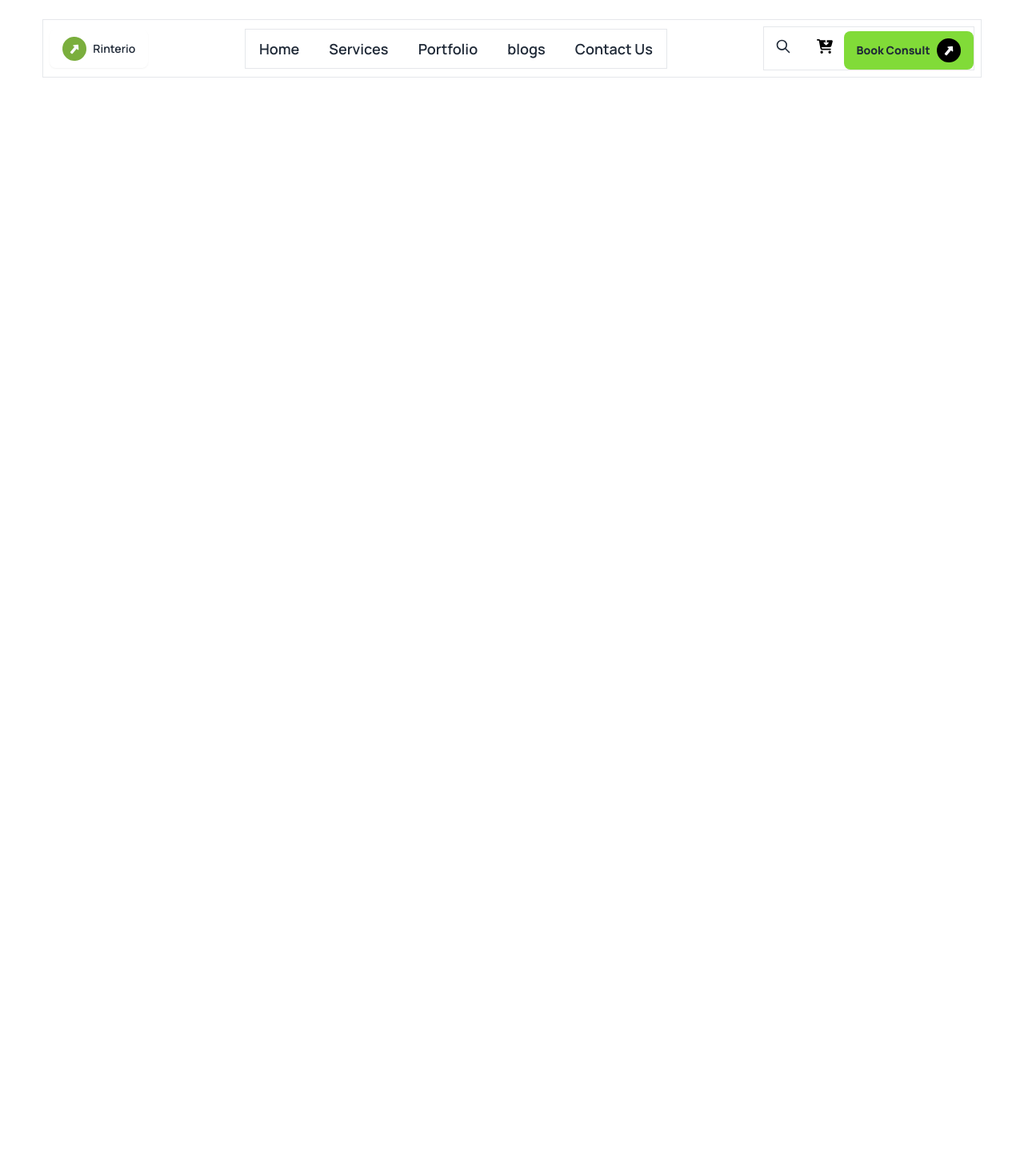
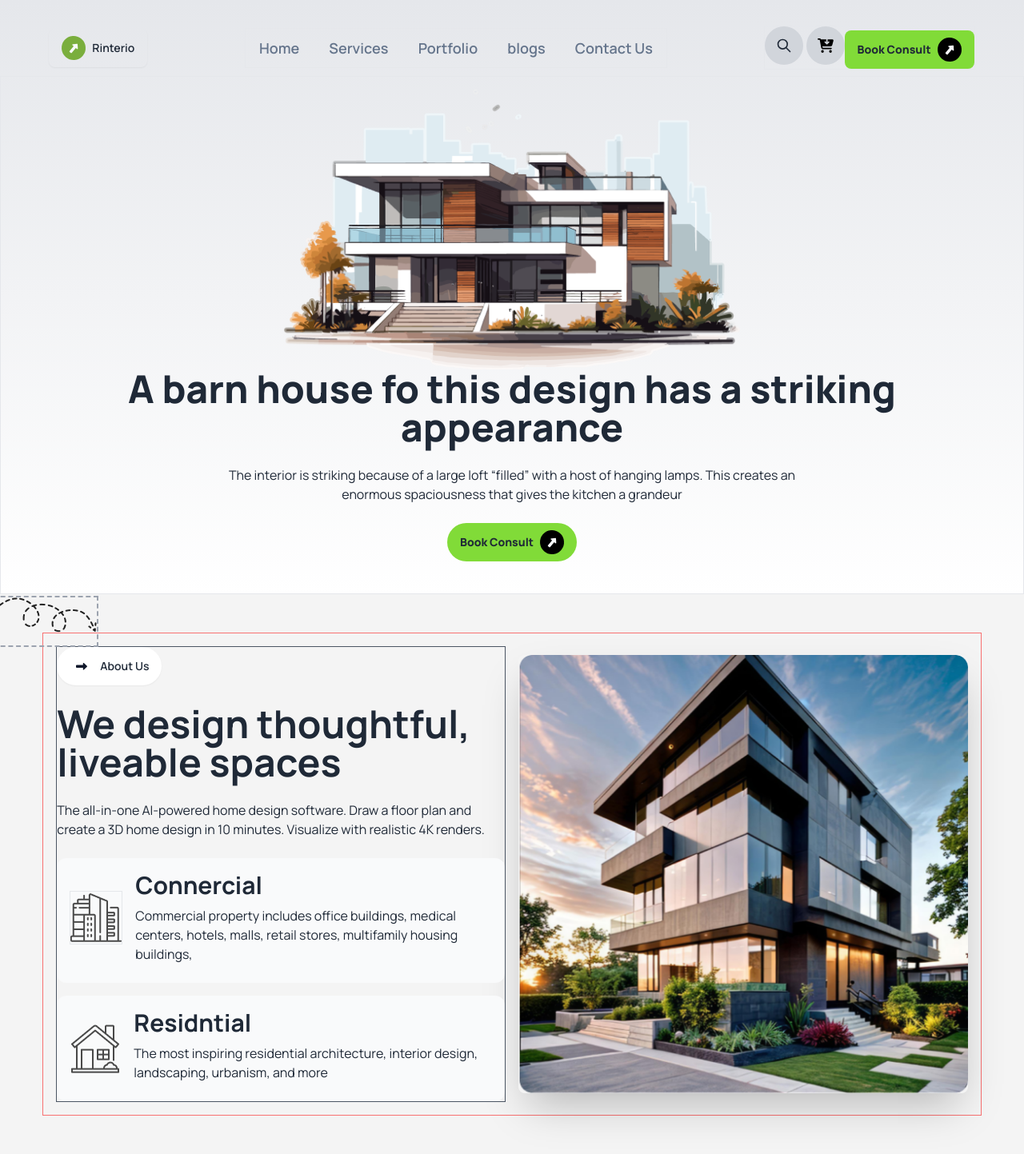
Before and after one commit to Suhan26/Last-time-Assignment-3, a plain HTML site: page index.html in a window 1280 px wide. Shown: the whole page at 80% size. Before the commit the page ends 800 px from the top, so only its background shows below. Drawn offline with nearby package versions, Linux system fonts and the light colour scheme.

Commit message:
about us section complited

```diff
--- a/index.html
+++ b/index.html
@@ -29,9 +29,9 @@
       </script>
     <title>Rinterio</title>
 </head>
-<body class="font-ms">
-    <header>
-        <nav class="w-11/12 mx-auto mt-6 border">
+<body class="font-ms ">
+    <header class="bg-gradient-to-b from-gray-200 to-white border-200 border-red-600">
+        <nav class="w-11/12 mx-auto pt-6">
             <div class="navbar flex justify-between">
                 <!-- start -->
             <div class="navbar-start  max-w-fit">
@@ -42,11 +42,11 @@
             </div>
                <!--Center-->
             <div class="navbar-center hidden lg:block border max-w-fit">
-              <a class="btn btn-ghost text-lg">Home</a>
-              <a class="btn btn-ghost text-lg">Services</a>
-              <a class="btn btn-ghost text-lg">Portfolio</a>
-              <a class="btn btn-ghost text-lg">blogs</a>
-              <a class="btn btn-ghost text-lg">Contact Us</a>
+              <a class="btn btn-ghost text-lg text-slate-500">Home</a>
+              <a class="btn btn-ghost text-lg text-slate-500">Services</a>
+              <a class="btn btn-ghost text-lg text-slate-500">Portfolio</a>
+              <a class="btn btn-ghost text-lg text-slate-500">blogs</a>
+              <a class="btn btn-ghost text-lg text-slate-500">Contact Us</a>
             </div>
                       <!--End-->
             <div class="navbar-end border max-w-fit " >
@@ -68,8 +68,8 @@
                     </div>
                   </div>
 
-               <div class="hidden sm:block">
-              <button class="btn btn-ghost btn-circle">
+               <div class="hidden  sm:block">
+              <button class="btn btn-ghost btn-circle bg-gray-300 ">
                 <svg
                   xmlns="http://www.w3.org/2000/svg"
                   class="h-5 w-5"
@@ -83,7 +83,7 @@
                     d="M21 21l-6-6m2-5a7 7 0 11-14 0 7 7 0 0114 0z" />
                 </svg>
               </button>
-              <button class="btn btn-ghost btn-circle ">
+              <button class="btn btn-ghost btn-circle bg-gray-300">
                 <div class="indicator">
                     <svg xmlns="http://www.w3.org/2000/svg"                   class="h-5 w-5"
                     viewBox="0 0 576 512"><!--!Font Awesome Free 6.6.0 by @fontawesome - https://fontawesome.com License - https://fontawesome.com/license/free Copyright 2024 Fonticons, Inc.--><path d="M24 0C10.7 0 0 10.7 0 24S10.7 48 24 48l45.5 0c3.8 0 7.1 2.7 7.9 6.5l51.6 271c6.5 34 36.2 58.5 70.7 58.5L488 384c13.3 0 24-10.7 24-24s-10.7-24-24-24l-288.3 0c-11.5 0-21.4-8.2-23.6-19.5L170.7 288l288.5 0c32.6 0 61.1-21.8 69.5-53.3l41-152.3C576.6 57 557.4 32 531.1 32L360 32l0 102.1 23-23c9.4-9.4 24.6-9.4 33.9 0s9.4 24.6 0 33.9l-64 64c-9.4 9.4-24.6 9.4-33.9 0l-64-64c-9.4-9.4-9.4-24.6 0-33.9s24.6-9.4 33.9 0l23 23L312 32 120.1 32C111 12.8 91.6 0 69.5 0L24 0zM176 512a48 48 0 1 0 0-96 48 48 0 1 0 0 96zm336-48a48 48 0 1 0 -96 0 48 48 0 1 0 96 0z"/></svg>
@@ -95,7 +95,81 @@
             </div>
           </div>
          </nav>
+         <!-- banner section  -->
+         <div class="hero border">
+            <div class="hero-content text-center  ">
+              <div class="mb-6 px-2 ">
+                <img class="mx-auto" src="img/banner.png" alt="">
+                <h1 class="text-3xl md:text-5xl md:w-4/5 mx-auto font-black ">A barn house fo this design has a striking appearance</h1>
+                <p class="py-6 w-11/12 text-center md:w-3/5 mx-auto">
+                    The interior is striking because of a large loft “filled” with a host of hanging lamps. This creates an enormous spaciousness that gives the kitchen a grandeur
+                </p>
+                <button class="w-11/12 rounded-3xl md:w-fit  btn btn-outline bg-[#81db38] border-0 font-black ">Book Consult<i class=" rotate-[130deg] text-slate-50 bg-black  rounded-full  p-2 font-  fa-solid fa-left-long"></i> </button>
+            </div>
+            </div>
+          </div>
+         <!--###########banner section######-->
     </header>
+    <main>
+        <!--We design-->
+        <div class="hero bg-[#F4F4F4]">
+            <div class="hero-content w-11/12 my-12 flex-col lg:flex-row  border border-red-400">
+
+                 <!-- we texts cont-->
+              <div class=" md:w-3/6 border border-gray-600 relative">
+                      <!-- top let box -->
+                <div class="hidden md:block absolute h-16 -top-16 -left-20  border-2 border-gray-400 border-dashed flex justify-center items-center">
+                    <img   src="img/Vector.png" alt="">
+                </div>
+                    <!--about btn-->
+                <button class="btn bg-white rounded-3xl w-33 border-0 mb-6">
+                    <i class=" rotate-[180deg] text-slate-900 rounded-full  p-2   fa-solid fa-left-long "></i>About Us
+                  </button>
+                     <!--about title-->
+                <h1 class="text-5xl font-bold">We design thoughtful, liveable spaces </h1>
+                   <!--about desc-->
+                <p class="py-6">
+                    The all-in-one AI-powered home design software. Draw a floor plan and
+                    create a 3D home design in 10 minutes. Visualize with realistic 4K renders.
+                </p>
+                    <!--about connercial-->
+                <div class="hero bg-gray-50 rounded-xl mb-4">
+                    <div class="hero-content relative ">
+                      <img class="border relative -top-1 "
+                        src="img/commercial.png" />
+                      <div>
+                        <h1 class="text-3xl font-bold">Connercial</h1>
+                        <p class="py-2">Commercial property includes office buildings, medical centers, hotels, malls, retail stores, multifamily housing buildings,
+                        </p>
+                      </div>
+                    </div>
+                  </div>
+                  <!--about Residntial-->
+                <div class="hero bg-gray-50 rounded-xl">
+                    <div class="hero-content relative ">
+                        <img
+                        src="img/residential.png" />
+                      <div>
+                      <div>
+                        <h1 class="text-3xl font-bold">Residntial</h1>
+                        <p class="py-2">The most inspiring residential architecture, interior design, landscaping, urbanism, and more
+                        </p>
+                      </div>
+                    </div>
+                  </div>
+
+                  </div>
+                 </div>
+                               <!--we img-->
+                 <div class=" md:w-3/6 ">
+                    <img src="img/Rectangle.png"class="w-fit rounded-lg shadow-2xl" />
+                  </div>
+
+            </div>
+          </div>
+        <!--########We design#########-->
+
+    </main>
 
 </body>
 </html>
```
